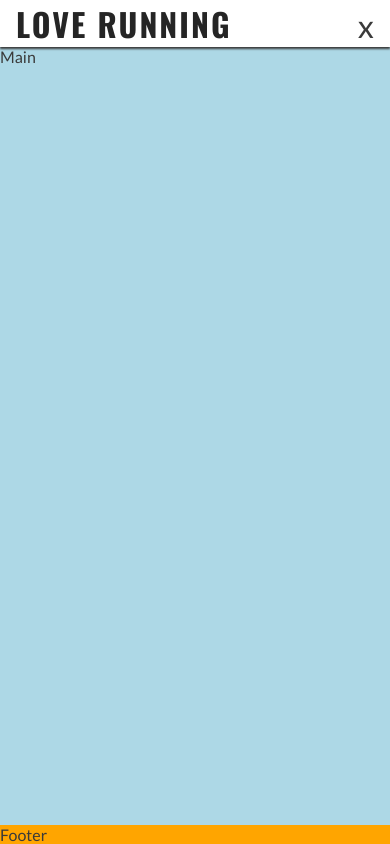
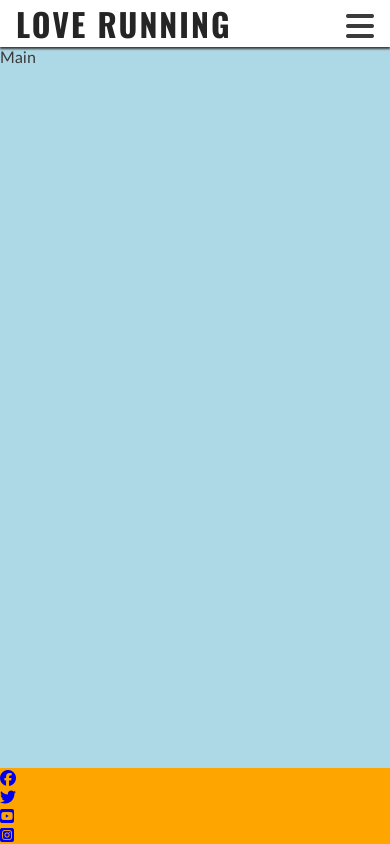
Before and after one commit to P-Worthington/love-running-practice-project, a plain HTML site: page index.html in a window 390 px wide. Drawn offline with nearby package versions, Linux system fonts and the light colour scheme.

Commit message:
font awesome icons addedd

```diff
--- a/index.html
+++ b/index.html
@@ -29,7 +29,7 @@
         </a>
 
         <input type="checkbox" id="nav-toggle" name="nav-toggle">
-        <label for="nav-toggle" class="nav-toggle-label">x</label>
+        <label for="nav-toggle" class="nav-toggle-label"><i class="fa-solid fa-bars"></i></label>
 
         <nav>
             <ul id="menu">
@@ -48,7 +48,15 @@
 
     <!--Footer-->
     <footer>
-        Footer
+        <ul>
+            <li><a href="https://www.facebook.com/" target="_blank" rel="noopener" aria-label="Visit out Facebook page (opens in a new tab)"><i class="fa-brands fa-facebook"></i></a></li>
+            <li><a href="https://www.twitter.com/" target="_blank" rel="noopener" aria-label="Visit out Twitter page (opens in a new tab)"><i class="fa-brands fa-twitter"></i></a></li>
+            <li><a href="https://www.youtube.com/" target="_blank" rel="noopener" aria-label="Visit out YouTube channel (opens in a new tab)"><i class="fa-brands fa-square-youtube"></i></a></li>
+            <li><a href="https://www.instagram.com/" target="_blank" rel="noopener" aria-label="Visit out Instagram page (opens in a new tab)"><i class="fa-brands fa-square-instagram"></i></a></li>
+        </ul>
     </footer>
+
+    <!--font awesome-->
+    <script src="https://kit.fontawesome.com/83eae7a1c8.js" crossorigin="anonymous"></script>
 </body>
 </html>
```
